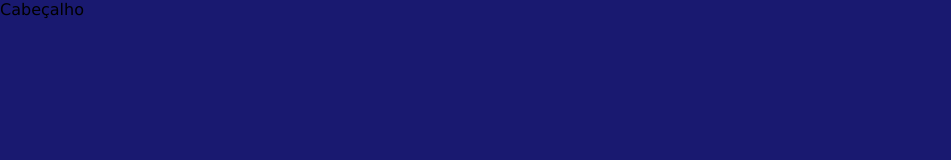
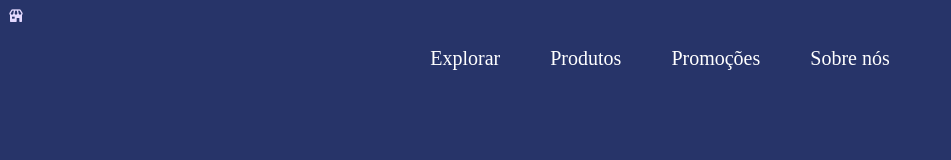
Before and after one commit to Anthony4Dev/Api, a website: page views/index.html in a window 1280 px wide. Shown: the whole page, without its empty margins (0-951 px from the left). Drawn offline with nearby package versions, Linux system fonts and the light colour scheme.

Commit message:
indice e logo feita

```diff
--- a/style/style.css
+++ b/style/style.css
@@ -1,5 +1,21 @@
 * {
-    margin: 0;
-    font-family: Verdana, Geneva, Tahoma, sans-serif;
-    background-color: midnightblue;
+    background-color: #273469;
 }
+
+.nav{
+    list-style: none;
+    display: flex;
+    column-gap: 50px;
+    justify-content: center;
+    font-size: 20px ;
+}
+
+.indice{
+    text-decoration: none;
+    color: #fff;
+    nav-right: auto;
+}
+
+a{
+    color: #e4d9ff;
+}
--- a/views/index.html
+++ b/views/index.html
@@ -14,7 +14,16 @@
 
 <body>
 
-    <header class="cabecalho">Cabeçalho</header>
+    <header class="div_cabecalho">
+        <a href="#" class="logo"><i class='bx bxs-store'></i></a>
+
+        <ul class="nav">
+            <li><a class="indice" href="#">Explorar</a></li>
+            <li><a class="indice" href="#">Produtos</a></li>
+            <li><a class="indice" href="#">Promoções</a></li>
+            <li><a class="indice" href="#">Sobre nós</a></li>
+        </ul>
+    </header>
 </body>
 
 </html>
```
